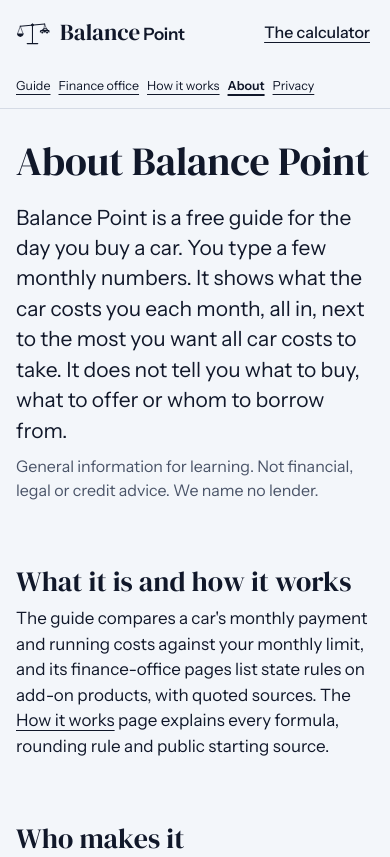
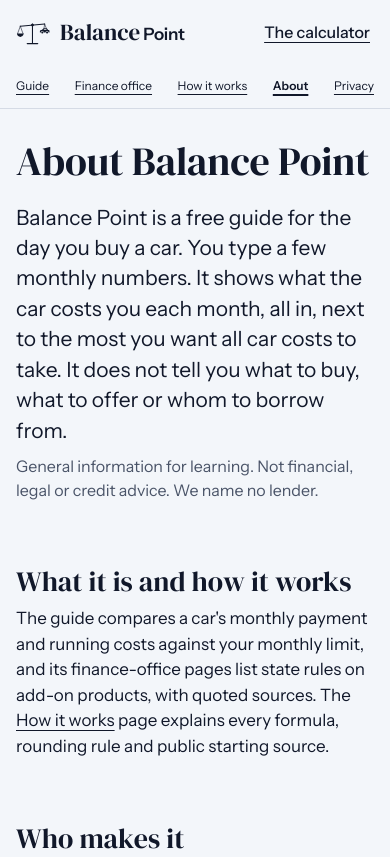
Before and after one commit to Zuggary/balancepointauto, a plain HTML site: page about.html in a window 390 px wide. Shown: the top 857 px of the page. Drawn offline with Linux system fonts and the light colour scheme.

Commit message:
Balance Point: the menu fits one line on a phone; the guide header no longer repeats How it works
Co-Authored-By: Claude Sonnet 5.5 <noreply@anthropic.com>

```diff
--- a/site.css
+++ b/site.css
@@ -46,8 +46,8 @@ a:hover { text-decoration-thickness: 2px; }
 .brand b { font-family: var(--display); font-weight: 400; font-size: 23px; letter-spacing: 0; }
 .navlink { display: inline-flex; align-items: center; min-height: 44px; padding: 0 4px; font-size: 16px; font-weight: 500; }
 @media (min-width: 900px) { .top { height: 80px; } }
-.main-nav { display: flex; flex-wrap: wrap; align-items: center; gap: 0 8px; border-bottom: 1px solid var(--hair); }
-.main-nav a { display: inline-flex; align-items: center; min-height: 44px; font-size: 12.5px; color: var(--ink); text-decoration: underline; text-decoration-thickness: 1px; text-underline-offset: 4px; white-space: nowrap; }
+.main-nav { display: flex; flex-wrap: wrap; align-items: center; justify-content: space-between; gap: 0 4px; border-bottom: 1px solid var(--hair); }
+.main-nav a { display: inline-flex; align-items: center; min-height: 44px; font-size: 12px; color: var(--ink); text-decoration: underline; text-decoration-thickness: 1px; text-underline-offset: 4px; white-space: nowrap; }
 .main-nav a:hover { text-decoration-thickness: 2px; }
 .main-nav a[aria-current="page"] { font-weight: 600; text-decoration-thickness: 2px; }
 .main-nav .g-nt { margin-left: 2px; }
```
Also changed, not shown: index.html (+0 -1 lines).
